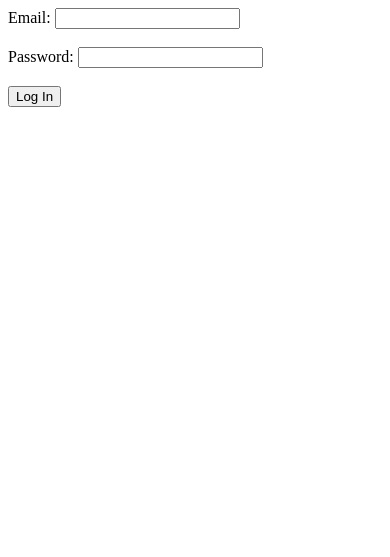
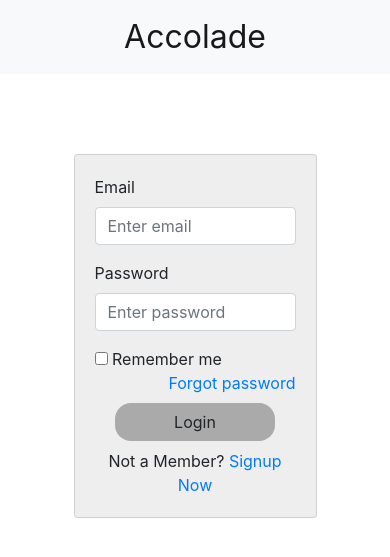
Before and after one commit to Akshay-06/Accolade, a Flask app: page / in a window 390 px wide. Shown: the top 557 px of the page. Run offline with Flask 2, Linux system fonts and the light colour scheme; some libraries are stand-ins or nearby versions.

Commit message:
Created web pages

```diff
--- /dev/null
+++ b/static/style.css
@@ -0,0 +1,30 @@
+.card-header {
+    text-align: center
+   }
+.container{
+    margin-top: 5em;
+    width: 70%;
+}
+.links_shift{
+    margin-left: 0.5em;
+}
+.password{
+    margin:0.5em;
+}
+.login{
+    text-align: center;
+    /* margin: 0.5em 0; */
+}
+.card{
+    background-color: #eee;
+}
+.btn{
+    background-color: #aaa;
+    border-radius: 1em;
+    width: 10em;
+    margin: 0.5em 0;
+}
+.navbar-brand{
+    margin: 0 auto;
+    font-size: 2em;
+}
--- /dev/null
+++ b/templates/base.html
@@ -0,0 +1,18 @@
+<!DOCTYPE html>
+<html lang="en">
+<head>
+    <meta charset="UTF-8">
+    <meta name="viewport" content="width=device-width, initial-scale=1.0">
+    <title>{%block title%}{%endblock%}</title>
+    <link rel="stylesheet" href="https://maxcdn.bootstrapcdn.com/bootstrap/4.5.2/css/bootstrap.min.css">
+    <script src="https://ajax.googleapis.com/ajax/libs/jquery/3.5.1/jquery.min.js"></script>
+    <script src="https://cdnjs.cloudflare.com/ajax/libs/popper.js/1.16.0/umd/popper.min.js"></script>
+    <script src="https://maxcdn.bootstrapcdn.com/bootstrap/4.5.2/js/bootstrap.min.js"></script>
+    <link rel="stylesheet" href="{{url_for('static',filename='style.css')}}">
+</head>
+<body>
+    <div class="">
+        {%block content%}{%endblock%}
+    </div>
+</body>
+</html>
--- a/templates/login.html
+++ b/templates/login.html
@@ -1,21 +1,32 @@
-<!DOCTYPE html>
-<html>
-<head>
-    <title>Login Page</title>
-</head>
-<body>
-    {% if error %}
-        <div>{{ error }}</div>
-    {% endif %}
-    <form method="POST">
-        {{ form.hidden_tag() }}
-        <label>Email:</label>
-        {{ form.email() }}
-        <br><br>
-        <label>Password:</label>
-        {{ form.password() }}
-        <br><br>
-        {{ form.submit() }}
-    </form>
-</body>
-</html>
+{%extends 'base.html'%}
+{%block title%}Login page{%endblock%}
+{%block content%}
+<nav class="navbar navbar-expand-lg navbar-light bg-light">
+    <a class="navbar-brand" href="#">Accolade</a>
+</nav>
+    <div class="container">
+        <div class="row justify-content-center">
+            <div class="col-md-6">
+                <div class="card">
+                    <!-- <div class="card-header">Login</div> -->
+                    <div class="card-body">
+                        <form>
+                            <div class="form-group">
+                                <label for="email">Email</label>
+                                <input type="email" class="form-control" id="email" placeholder="Enter email" required>
+                            </div>
+                            <div class="form-group">
+                                <label for="password">Password</label>
+                                <input type="password" class="form-control" id="password" placeholder="Enter password" required>
+                            </div>
+                            <div><span><input type="checkbox"> Remember me</span><span style="float:right"><a href="/forgotpassword">Forgot password</a></span></div>
+                            <div class="login">
+                            <button type="submit" class="btn">Login</button><br>Not a Member? <a href="/register">Signup Now</a></br>
+                            </div>
+                        </form>
+                    </div>
+                </div>
+            </div>
+        </div>
+        <br>
+{%endblock%}
```
Also changed, not shown: app.py (+32 -0 lines), templates/dashboard.html (+43 -7 lines), templates/forgotpassword.html (added, +27 -0 lines), templates/register.html (added, +38 -0 lines).
